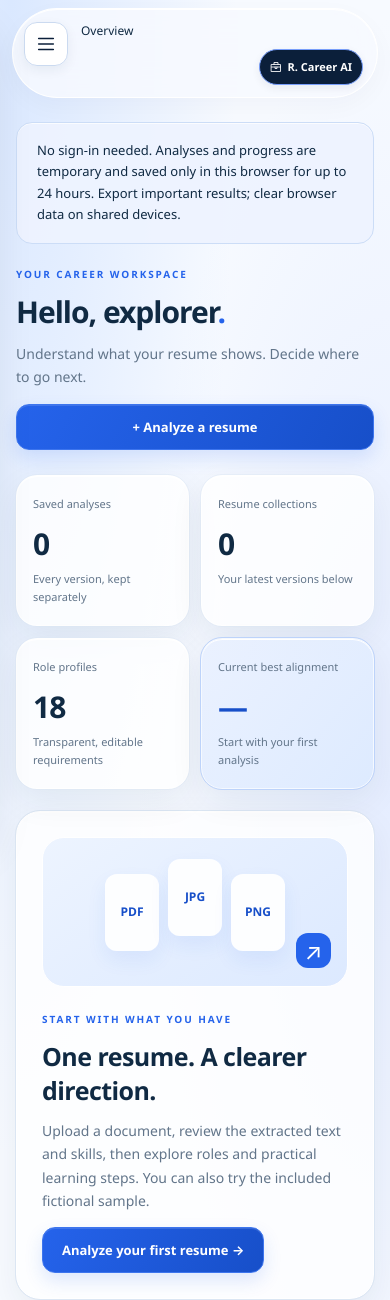
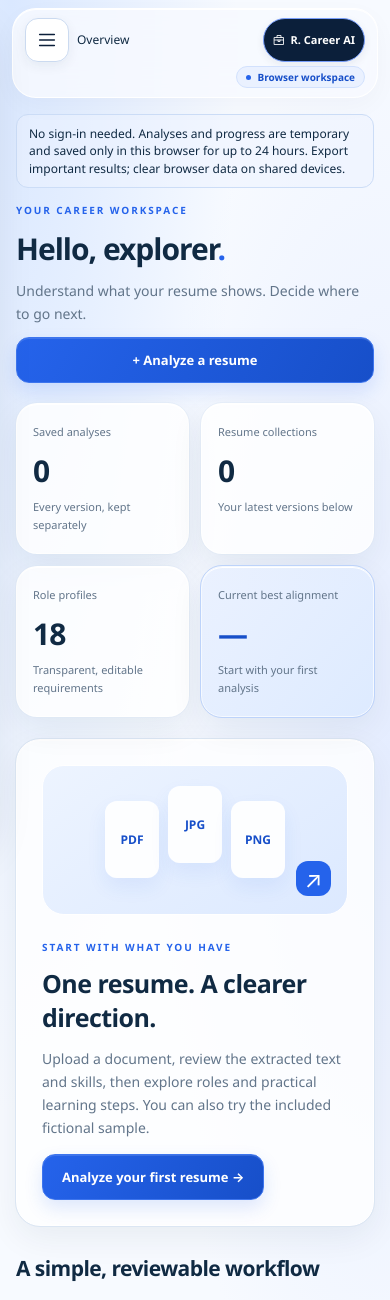
Before and after one commit to ankithhegde-17/ResumeLens, a Flask app: page /dashboard in a window 390 px wide. Shown: the top 1300 px of the page. Run offline with Flask 3, Linux system fonts and the light colour scheme.

Commit message:
Fix mobile and tablet toolbar alignment

```diff
--- a/static/script.js
+++ b/static/script.js
@@ -6,7 +6,7 @@ document.addEventListener('DOMContentLoaded', () => {
   const scrim = document.querySelector('.sidebar-scrim');
   const workspace = document.querySelector('.workspace');
   const close = document.querySelector('.sidebar-close');
-  const mobile = window.matchMedia('(max-width: 900px)');
+  const mobile = window.matchMedia('(max-width: 1023px)');
 
   const setMenu = (open, restoreFocus = false) => {
     if (!toggle || !sidebar || !scrim) return;
--- a/static/style.css
+++ b/static/style.css
@@ -60,7 +60,7 @@ form{margin:0;min-width:0}
 .mobile-menu-toggle,.sidebar-scrim,.sidebar-close{display:none}
 .workspace{margin-left:calc(var(--sidebar-width) + 36px);min-height:100vh;display:flex;flex-direction:column;min-width:0}
 .topbar{min-height:76px;margin:18px 24px 0;padding:16px 28px;display:flex;align-items:center;justify-content:space-between;gap:16px;border:1px solid var(--glass-border);border-radius:999px;background:#f7faffd6;position:sticky;top:18px;z-index:25;backdrop-filter:blur(18px);-webkit-backdrop-filter:blur(18px);font-size:13px;box-shadow:0 8px 24px #102a4308,inset 0 1px 0 #fff}
-.topbar>div:first-child{min-width:0;overflow-wrap:anywhere}
+.topbar>div:first-of-type{min-width:0;overflow-wrap:anywhere}
 .breadcrumb{color:var(--muted)}
 .slash{margin:0 13px;color:#a2b5ce}
 .top-actions{display:flex;align-items:center;gap:13px;flex-shrink:0}
@@ -301,9 +301,12 @@ tbody tr:hover{background:#edf4ff70}
   .page-heading{align-items:flex-start;flex-wrap:wrap}
   .upload-layout{gap:20px;grid-template-columns:minmax(0,1.5fr) minmax(250px,1fr)}
 }
-@media(max-width:900px){
-  .workspace{margin-left:0}.topbar{min-height:72px;margin:8px 12px 0;top:8px;padding:12px 20px}.js .topbar{padding-left:68px}
-  .js .mobile-menu-toggle{display:grid;place-items:center;position:fixed;top:22px;left:24px;z-index:35;width:44px;height:44px;background:#ffffffed;border:1px solid #cbdaf0;border-radius:13px;color:var(--navy);box-shadow:0 4px 12px #102a4310}
+@media(max-width:1023px){
+  .workspace{margin-left:0}.topbar{min-height:64px;margin:8px 12px 0;top:8px;padding:9px 12px;gap:12px}
+  .js .topbar{display:grid;grid-template-columns:44px minmax(0,1fr) auto}
+  .js .mobile-menu-toggle{display:grid;place-items:center;position:static;width:44px;height:44px;padding:0;background:#ffffffed;border:1px solid #cbdaf0;border-radius:13px;color:var(--navy);box-shadow:0 4px 12px #102a4310}
+  .top-actions{gap:8px}.topbar .career-ai-toggle{min-height:44px;padding:6px 11px}
+  .workspace-notice{font-size:12px;line-height:1.45;padding:10px 12px;border-radius:12px;margin-bottom:14px;background:#eef4ff80;box-shadow:none}
   .sidebar{position:relative;inset:auto;width:auto;margin:14px;max-height:none}
   .js .sidebar{position:fixed;inset:12px auto 12px 12px;width:min(300px,calc(100vw - 24px));margin:0;z-index:60;transform:translateX(calc(-100% - 24px));transition:transform .2s ease}
   .js .sidebar.is-open{transform:translateX(0)}
@@ -318,10 +321,18 @@ tbody tr:hover{background:#edf4ff70}
   .comparison-grid{grid-template-columns:1fr;gap:12px}
   .app-footer{padding:20px 22px}
 }
+@media(max-width:767px){
+  .topbar{font-size:12px;border-radius:24px;gap:8px;row-gap:4px}
+  .topbar .breadcrumb,.topbar .slash{display:none}
+  .top-actions{display:contents}
+  .topbar .career-ai-toggle{grid-column:3;grid-row:1;font-size:11px;padding:6px 9px;gap:6px}
+  .topbar .mode-pill{display:inline-flex;align-items:center;justify-self:end;grid-column:2 / 4;grid-row:2;font-size:10px;line-height:1.4;padding:3px 9px;white-space:nowrap}
+  .main-content{padding-top:16px}
+  .workspace-notice+.page-heading{gap:12px;margin-top:0;margin-bottom:20px}
+}
 @media(max-width:600px){
   h1{font-size:30px;letter-spacing:-1px}h2{font-size:22px}
-  .main-content{padding:24px 16px 34px}.topbar{gap:8px;padding-right:14px;min-height:72px;font-size:12px}
-  .top-actions{gap:8px}.mode-pill,.breadcrumb,.slash{display:none}
+  .main-content{padding:16px 16px 34px}
   .page-heading{margin-bottom:25px;gap:16px}.page-heading>div:first-child{width:100%}.page-heading p{font-size:14px}
   .page-heading>.button,.heading-actions{width:100%}.heading-actions .button{flex:1}
   .card{padding:21px;border-radius:21px}.stats-grid{gap:12px;margin-bottom:22px}
@@ -398,7 +409,7 @@ body.menu-open .career-ai-toggle,body.menu-open .career-ai-panel{visibility:hidd
  .career-gap-grid{grid-template-columns:1fr}.roadmap-timeline{padding-left:35px}.roadmap-timeline:before{left:11px}.roadmap-node{left:-35px;width:25px;height:25px;font-size:10px}
  .roadmap-step{padding:18px}.roadmap-actions{align-items:stretch;flex-direction:column}.progress-form select{flex:1;min-width:0}.roadmap-step .tag{white-space:normal}
  .career-filters>div,.resource-filters>div{flex-basis:100%;min-width:0}.career-filters>.button,.resource-filters>.button{width:100%}
- .career-ai-toggle{font-size:11px;padding:8px 10px;gap:6px}.topbar{flex-wrap:wrap}.topbar>div:first-child{flex:1 1 100%}.top-actions{margin-left:auto}.career-ai-panel{inset:12px 12px auto;width:auto;height:calc(100dvh - 24px);max-height:none}
+ .career-ai-panel{inset:12px 12px auto;width:auto;height:calc(100dvh - 24px);max-height:none}
  .career-ai-controls .button{flex:1}.career-ai-messages{min-height:50px}.career-ai-header{padding:10px 16px}
 }
 @media(max-height:500px){.career-ai-panel{height:calc(100dvh - 24px);bottom:12px}.career-ai-quick,.career-ai-header small,#career-ai-form .field-hint{display:none}.career-ai-header{padding:5px 14px}.career-ai-messages{min-height:40px}#career-ai-input{min-height:44px;height:44px}.ai-consent{font-size:11px}}
--- a/templates/base.html
+++ b/templates/base.html
@@ -19,9 +19,6 @@
 {% if workspace_payload %}<script type="application/json" id="workspace-state">{{ workspace_payload|tojson }}</script>{% endif %}
 <noscript><p class="alert">JavaScript and browser storage are required for temporary analyses and progress. Career guides remain readable without them.</p></noscript>
 <a class="skip-link" href="#main-content">Skip to content</a>
-<button class="mobile-menu-toggle" type="button" aria-controls="app-sidebar" aria-expanded="false">
-  {{ icon('menu') }}<span class="sr-only">Open navigation menu</span>
-</button>
 <div class="sidebar-scrim" hidden></div>
 <aside class="sidebar" id="app-sidebar" aria-label="Workspace navigation">
   <button class="sidebar-close" type="button" aria-label="Close navigation menu">{{ icon('close') }}</button>
@@ -46,6 +43,9 @@
 </aside>
 <div class="workspace">
   <header class="topbar">
+    <button class="mobile-menu-toggle" type="button" aria-controls="app-sidebar" aria-expanded="false">
+      {{ icon('menu') }}<span class="sr-only">Open navigation menu</span>
+    </button>
     <div><a class="breadcrumb" href="{{ url_for('dashboard') }}">Workspace</a><span class="slash">/</span>{% block crumb %}Overview{% endblock %}</div>
     <div class="top-actions"><button class="career-ai-toggle" type="button" aria-controls="career-ai-panel" aria-expanded="false">{{ icon('careers') }}<span>R. Career AI</span></button><span class="mode-pill">Browser workspace</span></div>
   </header>
--- a/templates/dashboard.html
+++ b/templates/dashboard.html
@@ -1,5 +1,5 @@
 {% extends 'base.html' %}{% block title %}Overview{% endblock %}{% block crumb %}Overview{% endblock %}{% block content %}
-<p class="notice">No sign-in needed. Analyses and progress are temporary and saved only in this browser for up to 24 hours. Export important results; clear browser data on shared devices.</p>
+<p class="notice workspace-notice">No sign-in needed. Analyses and progress are temporary and saved only in this browser for up to 24 hours. Export important results; clear browser data on shared devices.</p>
 <div class="page-heading"><div><div class="eyebrow">YOUR CAREER WORKSPACE</div><h1>Hello, {{ profile.get('display_name') or 'explorer' }}<span class="heading-dot">.</span></h1><p>Understand what your resume shows. Decide where to go next.</p></div><a href="{{ url_for('upload') }}" class="button primary">+ Analyze a resume</a></div>
 <div class="stats-grid"><div class="card stat"><span>Saved analyses</span><strong>{{ records|length }}</strong><small>Every version, kept separately</small></div><div class="card stat"><span>Resume collections</span><strong>{{ latest|length }}</strong><small>Your latest versions below</small></div><div class="card stat"><span>Role profiles</span><strong>{{ role_catalog|length }}</strong><small>Transparent, editable requirements</small></div><div class="card stat accent"><span>Current best alignment</span><strong>{{ current.result.roles[0].score if current else '—' }}{% if current %}<small>%</small>{% endif %}</strong><small>{{ current.result.roles[0].title if current else 'Start with your first analysis' }}</small></div></div>
 {% if current %}<section class="hero-strip"><div><div class="eyebrow light">CONTINUE YOUR JOURNEY</div><h2>{{ current.title }}</h2><p>Version {{ current.version }} · {{ current.result.skills|length }} reviewed skills · {{ current.source_type }}</p></div><a href="{{ url_for('result', analysis_id=current.id) }}" class="button white">Open current analysis →</a></section><div class="section-heading"><h2>Your latest resumes</h2><a href="{{ url_for('history') }}">View all versions →</a></div><div class="resume-grid">{% for record in latest %}<article class="card resume-card"><span class="tag green">CURRENT · V{{ record.version }}</span><h3>{{ record.title }}</h3><p class="muted">{{ record.source_name }}</p><div class="resume-score"><strong>{{ record.result.roles[0].score }}%</strong><span>{{ record.result.roles[0].title }}</span></div><div class="card-actions"><a href="{{ url_for('result', analysis_id=record.id) }}">View analysis →</a><a href="{{ url_for('upload', series=record.series_id) }}">Add version</a></div></article>{% endfor %}</div>
```
